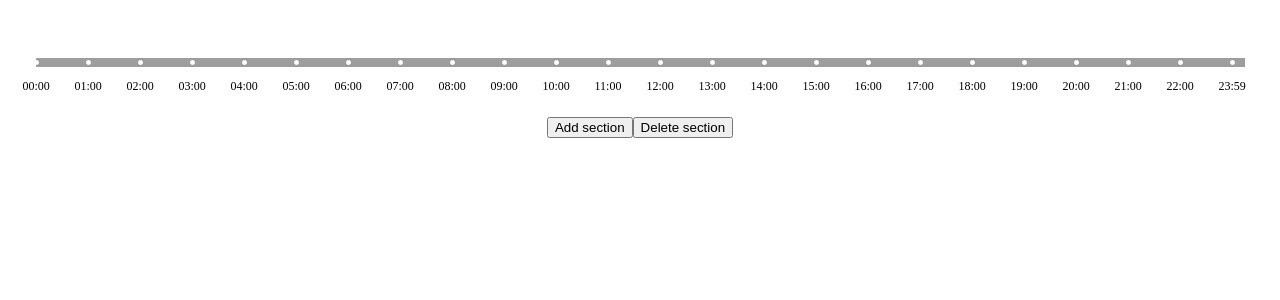
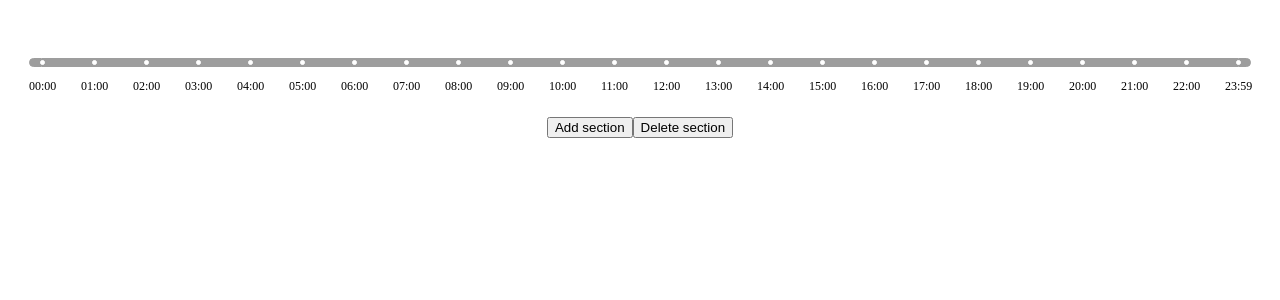
Before and after one commit to eliesser/multi-range-slider, a React (Vite) app: page / in a window 1280 px wide. Shown: the top 300 px of the page. Built offline with nearby package versions, Linux system fonts and the light colour scheme.

Commit message:
add styles

```diff
--- a/src/components/SliderMultiRangeHours/SliderMultiRangeHours.jsx
+++ b/src/components/SliderMultiRangeHours/SliderMultiRangeHours.jsx
@@ -159,6 +159,9 @@ export const SliderMultiRangeHours = () => {
             'active'
           }`}
         >
+          <div className='hour type-disable'>
+            <div className='dot dot-any'></div>
+          </div>
           {hours.map((node, index) => (
             <SliderNode
               key={node.hour}
--- a/src/components/SliderMultiRangeHours/css/styles.css
+++ b/src/components/SliderMultiRangeHours/css/styles.css
@@ -27,13 +27,13 @@
     position: relative;
 
     &:first-child {
-      /* border-top-left-radius: 0.313rem;
-      border-bottom-left-radius: 0.313rem */
+      border-top-left-radius: 0.313rem;
+      border-bottom-left-radius: 0.313rem;
     }
 
     &:last-child {
-      /* border-top-right-radius: 0.313rem;
-      border-bottom-right-radius: 0.313rem; */
+      border-top-right-radius: 0.313rem;
+      border-bottom-right-radius: 0.313rem;
     }
 
     &.type-disable {
```
